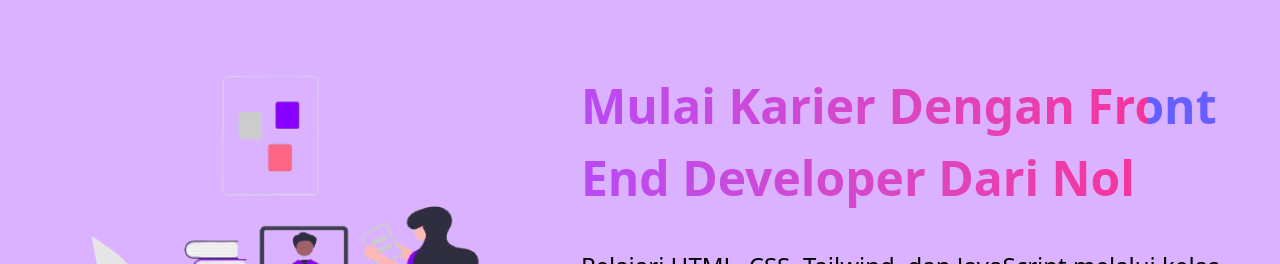
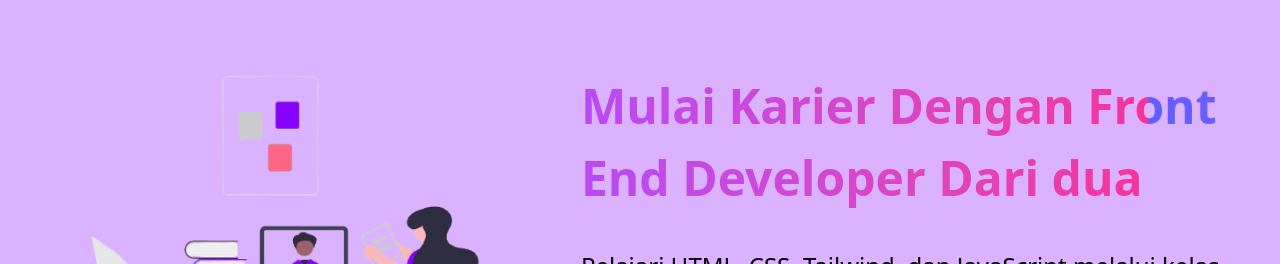
Before and after one commit to gibranaja27/front-end-edusolve, a Next.js app: page / in a window 1280 px wide. Shown: the part 210-474 px from the top of the page. Built offline with nearby package versions, Linux system fonts and the light colour scheme.

Commit message:
fifth-commit

```diff
--- a/app/component/Hero.tsx
+++ b/app/component/Hero.tsx
@@ -27,7 +27,7 @@
   animate-gradient
   "
           >
-            Mulai Karier Dengan Front End Developer Dari Nol
+            Mulai Karier Dengan Front End Developer Dari dua
           </h1>
 
           <p className="text-lg md:text-2xl max-w-xl md:max-w-3xl text-black my-3 md:my-5 font-sans">
```
